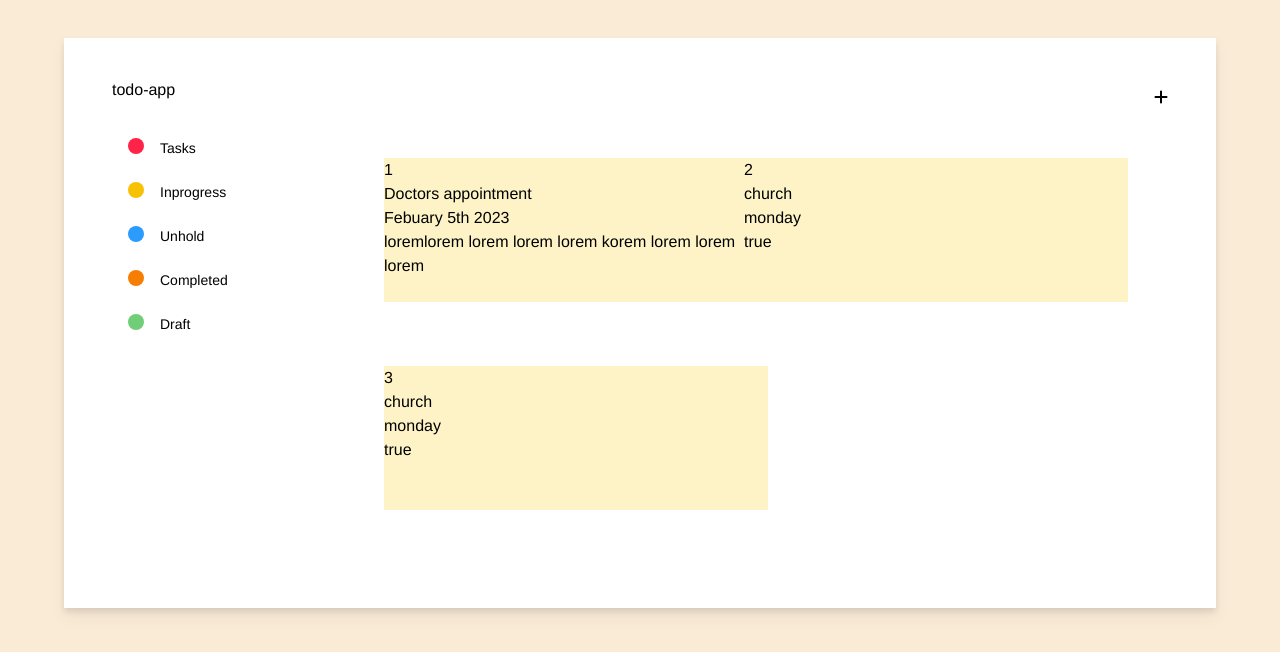
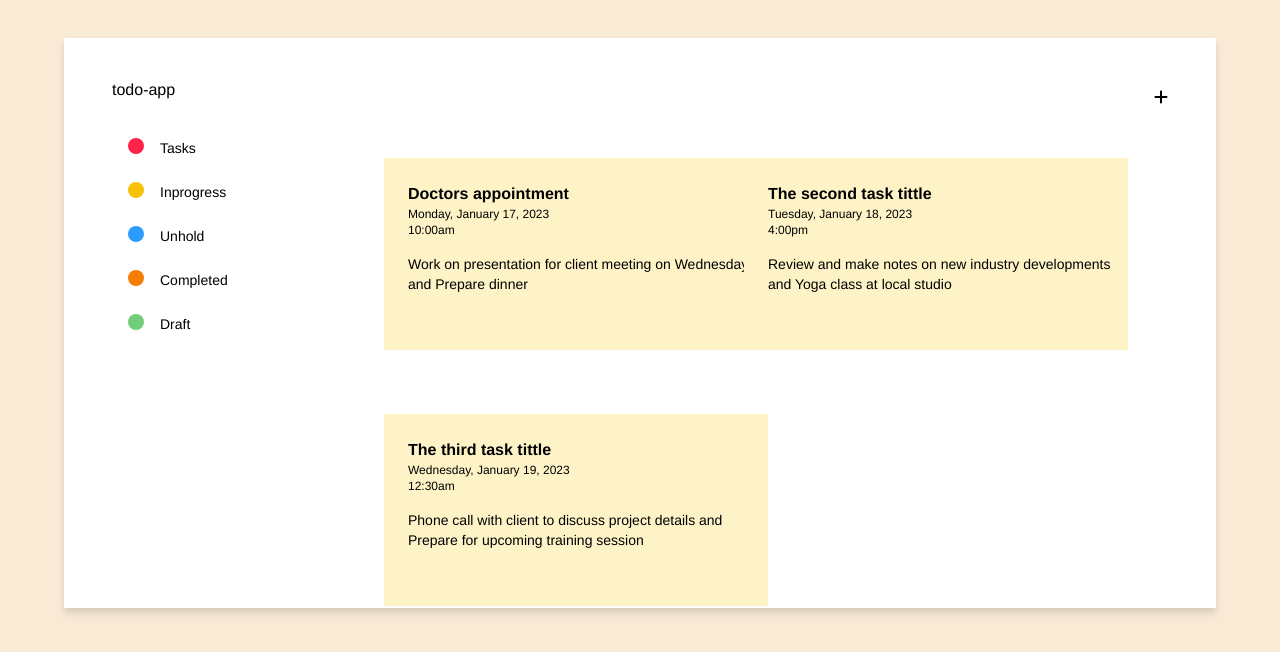
Before and after one commit to ekekasiemobi/vue-todo-app, a Vue app: page / in a window 1280 px wide. Shown: the top 652 px of the page. Built offline with nearby package versions, Linux system fonts and the light colour scheme.

Commit message:
added styles to the task component

```diff
--- a/src/App.vue
+++ b/src/App.vue
@@ -45,20 +45,23 @@ export default {
       {
         id: 1,
         text:'Doctors appointment',
-        day: 'Febuary 5th 2023',
-        reminder: 'loremlorem lorem lorem lorem korem lorem lorem lorem',
+        day: 'Monday, January 17, 2023',
+        time: '10:00am',
+        reminder: 'Work on presentation for client meeting on Wednesday and Prepare dinner',
       },
       {
         id: 2,
-        text:'church',
-        day: 'monday',
-        reminder: true,
+        text:'The second task tittle',
+        day: 'Tuesday, January 18, 2023',
+        time: '4:00pm',
+        reminder:' Review and make notes on new industry developments and Yoga class at local studio',
       },
       {
         id: 3,
-        text:'church',
-        day: 'monday',
-        reminder: true,
+        text:'The third task tittle',
+        day: 'Wednesday, January 19, 2023',
+        time:'12:30am',
+        reminder:  'Phone call with client to discuss project details and Prepare for upcoming training session',
       }
     ]
   }
--- a/src/components/Header.vue
+++ b/src/components/Header.vue
@@ -7,6 +7,8 @@
 
 
 <script>
+
+
     export default{
         name: 'Header',
 
@@ -14,9 +16,6 @@
             title: String
         },
 
-        components :{
-
-        }
     }
 
 </script>
--- a/src/components/Task.vue
+++ b/src/components/Task.vue
@@ -1,8 +1,9 @@
 <template>
-     <h3>{{task.id}}</h3>
-            <h3>{{task.text}}</h3>
-            <p>{{task.day}}</p>
-            <p>{{task.reminder}}</p>
+
+    <h3 class=" pl-6 font-bold pt-6 pr-2">{{task.text}}</h3>
+    <p class="text-xs pl-6 pr-2">{{task.day}}</p>
+    <h3 class="text-xs pl-6 pr-2">{{task.time}}</h3>
+    <p class="text-sm pl-6 font-normal pt-4 pr-2">{{task.reminder}}</p>
 
 
 </template>
--- a/src/components/Tasks.vue
+++ b/src/components/Tasks.vue
@@ -1,7 +1,7 @@
 <template>
     <div class=" mx-32 h-56 grid grid-cols-2 gap-4 content-start ...">
 
-        <div :key="task.id" v-for="task in tasks" class=" mt-12 w-96 h-36 bg-amber-100 mt-0 content-start" >
+        <div :key="task.id" v-for="task in tasks" class=" mt-12 w-96 h-48 bg-amber-100 mt-0 content-start" >
             <Task  :task="task" />
 
         </div>
```
